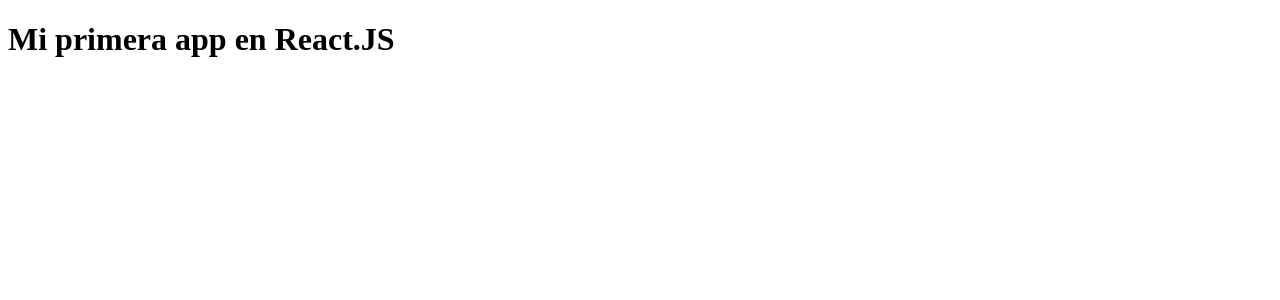
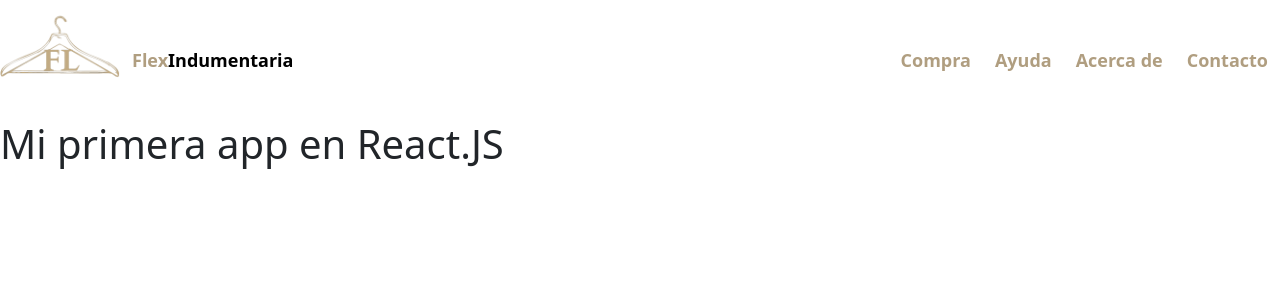
Before and after one commit to axel-cabanas-immergotv/flexindumentariaReact, a React (Create React App) app: page / in a window 1280 px wide. Shown: the top 300 px of the page. Built offline with nearby package versions, Linux system fonts and the light colour scheme.

Commit message:
agregar sesion NavBar

```diff
--- a/package.json
+++ b/package.json
@@ -6,9 +6,12 @@
     "@testing-library/jest-dom": "^5.16.4",
     "@testing-library/react": "^13.1.1",
     "@testing-library/user-event": "^13.5.0",
+    "bootstrap": "^5.1.3",
     "react": "^18.0.0",
+    "react-bootstrap": "^2.3.1",
     "react-dom": "^18.0.0",
     "react-scripts": "5.0.1",
+    "sass": "^1.51.0",
     "web-vitals": "^2.1.4"
   },
   "scripts": {
--- a/src/App.js
+++ b/src/App.js
@@ -1,13 +1,12 @@
-function App() {
+import NavBar from "./components/NavBar";
+
+export default function App() {
   return (
     <div className="App">
-      <header className="App-header">
+        <NavBar/>
         <h1>
           Mi primera app en React.JS
         </h1>
-      </header>
     </div>
   );
 }
-
-export default App;
--- /dev/null
+++ b/src/components/NavBar.js
@@ -0,0 +1,16 @@
+export default function NavBar () {
+    return (
+        <header className="header">
+            <div className="header-logo">
+                <img src="./assets/logoflex.png" alt="logo FlexIndumentaria" />
+                <p>Flex <p>Indumentaria</p></p>
+            </div>
+            <ul className="header-menu">
+                <li><a href="#">Compra</a></li>
+                <li><a href="#">Ayuda</a></li>
+                <li><a href="#">Acerca de</a></li>
+                <li><a href="#">Contacto</a></li>
+            </ul>
+        </header>
+    )
+}
--- a/src/index.js
+++ b/src/index.js
@@ -2,6 +2,7 @@
 import ReactDOM from 'react-dom/client';
 import App from './App';
 import reportWebVitals from './reportWebVitals';
+import "./styles/styles.scss";
 
 const root = ReactDOM.createRoot(document.getElementById('root'));
 root.render(
--- /dev/null
+++ b/src/styles/parciales/_header.scss
@@ -0,0 +1,46 @@
+.header {
+
+    display: flex;
+    justify-content: space-between;
+
+    .header-logo {
+        display: flex;
+        align-items: center;
+
+        & img {
+            width: 120px;
+            height: auto;
+        }
+        & p {
+            display: flex;
+            margin: 0 12px;
+            font-size: 18px;
+            font-weight: 600;
+            color: #b09e80;
+
+            p {
+                color: #000;
+                margin-left: 0;
+            }
+        }
+    }
+
+    &-menu {
+        display: flex;
+        align-items: center;
+        padding: 0;
+        margin: 0;
+
+        & li a {
+            padding: 0 12px;
+            text-decoration: none;
+            color: #b09e80;
+            font-size: 18px;
+            font-weight: 600;
+
+            &:hover {
+                color: #000;
+            }
+        }
+    }
+}
--- /dev/null
+++ b/src/styles/styles.scss
@@ -0,0 +1,11 @@
+@import "~bootstrap/scss/bootstrap";
+* {
+    margin: 0;
+    padding: 0;
+    box-sizing: border-box;
+}
+ul li {
+    list-style: none;
+}
+
+@import "./parciales/header";
```
Also changed, not shown: public/assets/logoflex.png (added), 1 other file (tests, documents, lock files or other folders).
